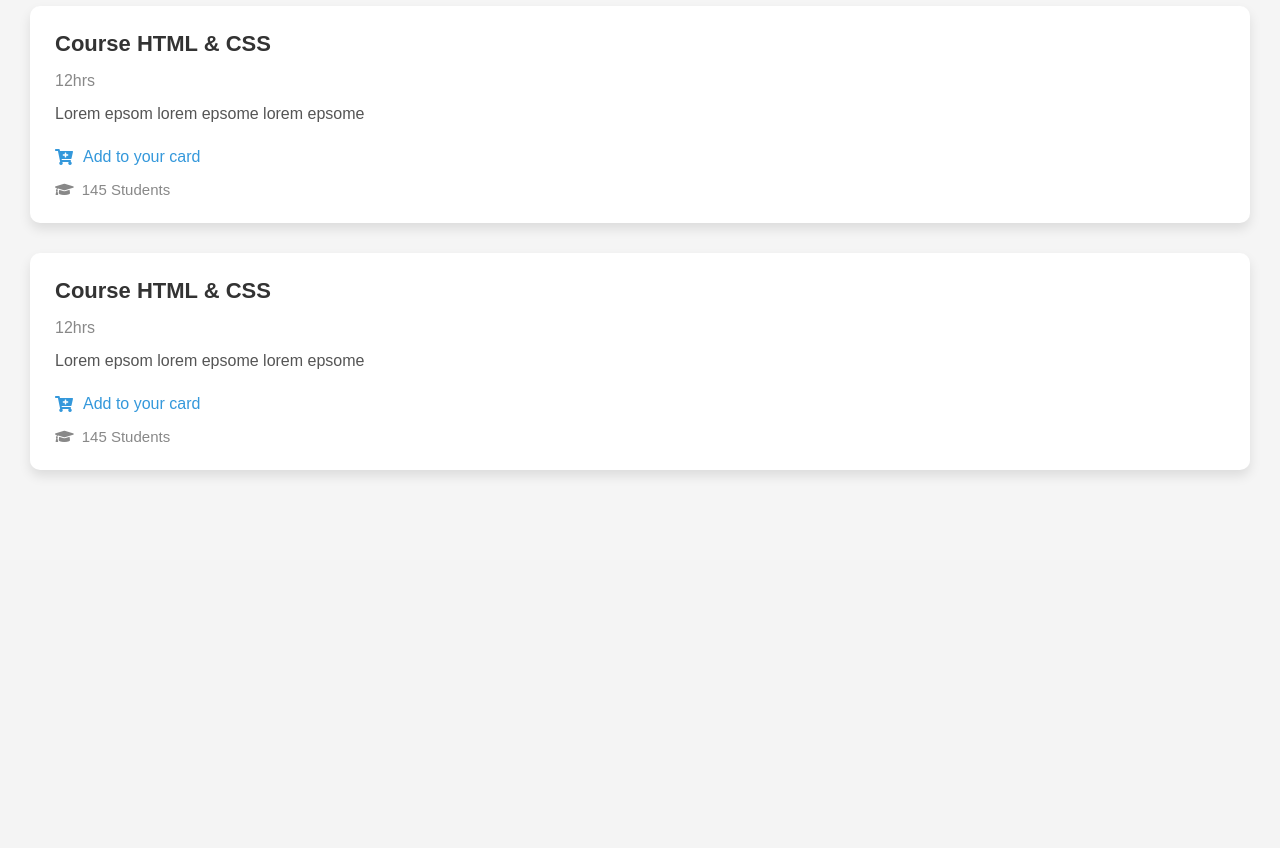
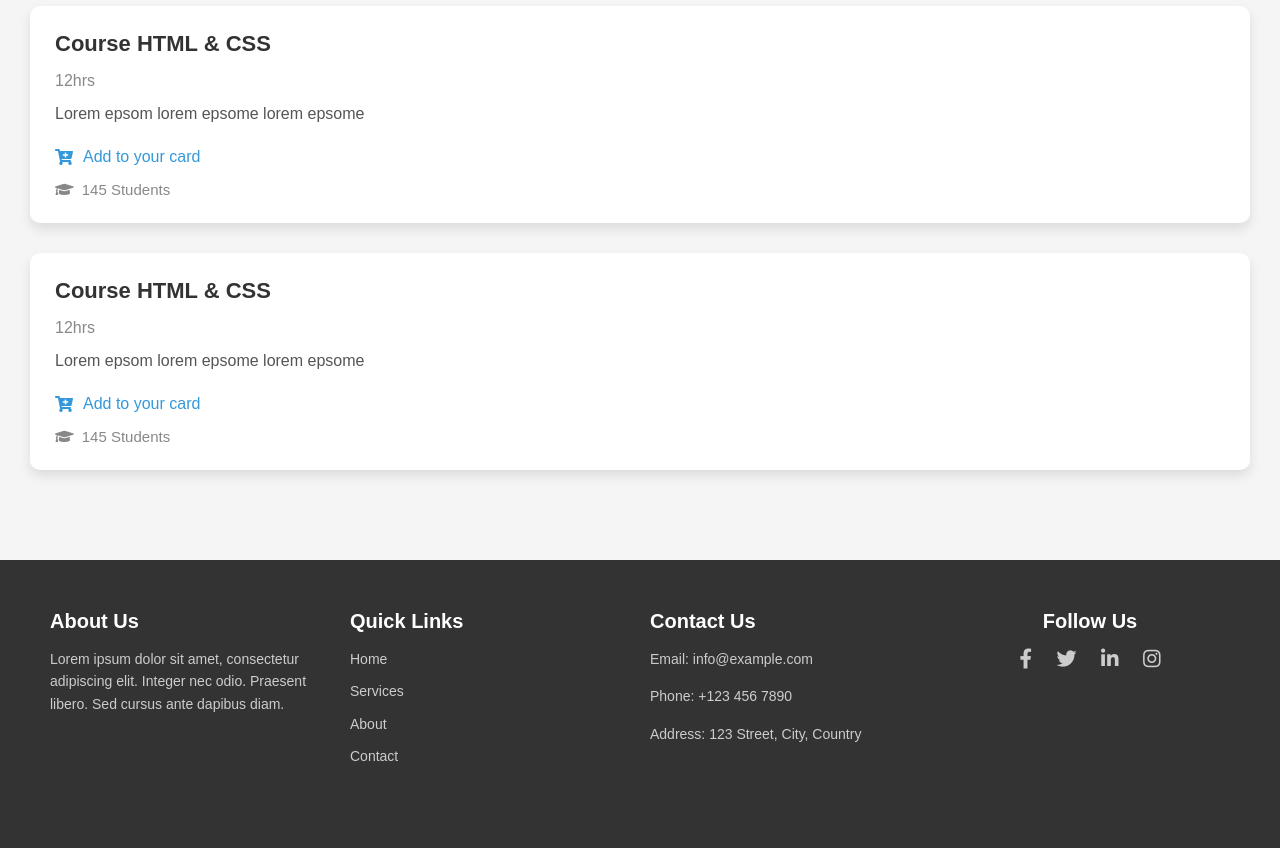
Before and after one commit to shanakasp/HTML-template-course, a plain HTML site: page index.html in a window 1280 px wide. Shown: the part 2331-3179 px from the top of the page. Before the commit the page ends 2891 px from the top, so only its background shows below. Drawn offline with Linux system fonts and the light colour scheme.

Commit message:
modified index.html and styles.css in .

```diff
--- a/index.html
+++ b/index.html
@@ -151,5 +151,46 @@
         <div class="course-enolled-count">145 Students</div>
       </div>
     </section>
+
+    <footer>
+      <div class="footer-container">
+        <div class="footer-row">
+          <div class="footer-column">
+            <h3>About Us</h3>
+            <p>
+              Lorem ipsum dolor sit amet, consectetur adipiscing elit. Integer
+              nec odio. Praesent libero. Sed cursus ante dapibus diam.
+            </p>
+          </div>
+
+          <div class="footer-column">
+            <h3>Quick Links</h3>
+            <ul>
+              <li><a href="#">Home</a></li>
+              <li><a href="#">Services</a></li>
+              <li><a href="#">About</a></li>
+              <li><a href="#">Contact</a></li>
+            </ul>
+          </div>
+
+          <div class="footer-column">
+            <h3>Contact Us</h3>
+            <p>Email: info@example.com</p>
+            <p>Phone: +123 456 7890</p>
+            <p>Address: 123 Street, City, Country</p>
+          </div>
+
+          <div class="footer-column social-media">
+            <h3>Follow Us</h3>
+            <div class="social-icons">
+              <a href="#"><i class="fab fa-facebook-f"></i></a>
+              <a href="#"><i class="fab fa-twitter"></i></a>
+              <a href="#"><i class="fab fa-linkedin-in"></i></a>
+              <a href="#"><i class="fab fa-instagram"></i></a>
+            </div>
+          </div>
+        </div>
+      </div>
+    </footer>
   </body>
 </html>
--- a/styles.css
+++ b/styles.css
@@ -397,3 +397,100 @@ h1 {
     grid-template-columns: 1fr; /* 1 card per row */
   }
 }
+
+/* General Footer Styling */
+footer {
+  background-color: #333;
+  color: #fff;
+  padding: 40px 20px;
+  font-family: "Arial", sans-serif;
+}
+
+.footer-container {
+  max-width: 1200px;
+  margin: 0 auto;
+}
+
+.footer-row {
+  display: flex;
+  flex-wrap: wrap;
+  justify-content: space-between;
+}
+
+.footer-column {
+  flex: 1;
+  min-width: 250px;
+  margin-bottom: 20px;
+  padding: 10px;
+}
+
+.footer-column h3 {
+  font-size: 20px;
+  margin-bottom: 15px;
+  color: #ffffff;
+}
+
+.footer-column p,
+.footer-column ul,
+.footer-column li {
+  font-size: 14px;
+  line-height: 1.6;
+  color: #cccccc;
+}
+
+.footer-column ul {
+  list-style-type: none;
+  padding: 0;
+}
+
+.footer-column ul li {
+  margin-bottom: 10px;
+}
+
+.footer-column ul li a {
+  text-decoration: none;
+  color: #cccccc;
+  transition: color 0.3s;
+}
+
+.footer-column ul li a:hover {
+  color: #ffffff;
+}
+
+.footer-column p {
+  margin-bottom: 15px;
+}
+
+/* Social Media Icons */
+.social-media {
+  text-align: center;
+}
+
+.social-icons {
+  margin-top: 10px;
+}
+
+.social-icons a {
+  display: inline-block;
+  margin: 0 10px;
+  color: #cccccc;
+  font-size: 20px;
+  transition: color 0.3s;
+}
+
+.social-icons a:hover {
+  color: #3498db; /* Hover color for the icons */
+}
+
+/* Responsive Styles */
+@media (max-width: 768px) {
+  .footer-row {
+    flex-direction: column;
+    align-items: center;
+  }
+
+  .footer-column {
+    text-align: center;
+    margin-bottom: 30px;
+  }
+}
```
